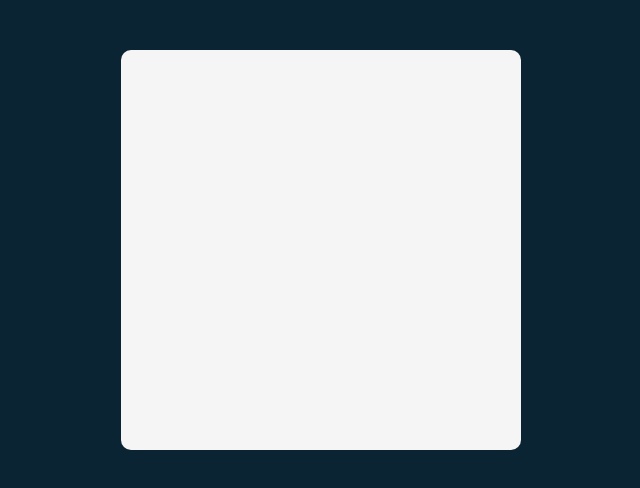
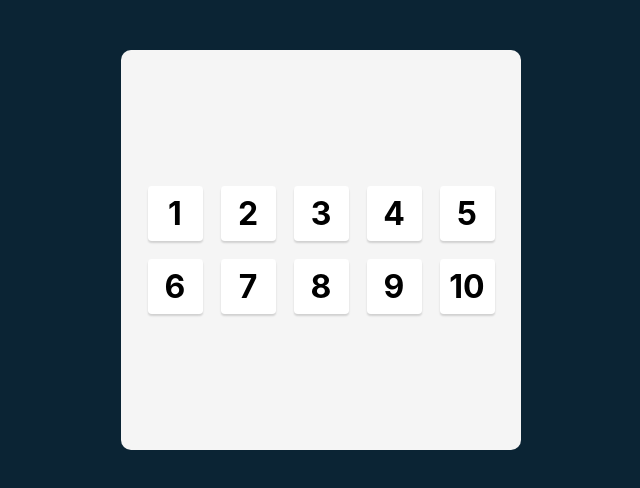
Before and after one commit to c-yip/tenzies, a React (Create React App) app: page / in a window 1280 px wide. Shown: the top 488 px of the page, without its empty margins (319-959 px from the left). Built offline with nearby package versions, Linux system fonts and the light colour scheme.

Commit message:
Create and style basic die components.

```diff
--- a/src/App.css
+++ b/src/App.css
@@ -10,4 +10,29 @@
   height: 400px;
   width: 400px;
   border-radius: 10px;
+  display: flex;
+  justify-content: center;
+  align-items: center;
 }
+
+.dice-container {
+  display: grid;
+  grid-template-columns: repeat(5, 1fr);
+  gap: 18px;
+}
+
+.die {
+  height: 55px;
+  width: 55px;
+  background: #FFFFFF;
+  box-shadow: 0px 2px 2px rgba(0, 0, 0, 0.15);
+  border-radius: 3.81277px;
+  display: flex;
+  justify-content: center;
+  align-items: center;
+  cursor: pointer;
+}
+
+.die-num {
+  font-size: 2rem;
+}
--- a/src/App.js
+++ b/src/App.js
@@ -1,8 +1,22 @@
 import './App.css';
+import Die from './components/Die'
 
 function App() {
   return (
-    <main></main>
+    <main>
+      <div className="dice-container">
+        <Die value="1" />
+        <Die value="2" />
+        <Die value="3" />
+        <Die value="4" />
+        <Die value="5" />
+        <Die value="6" />
+        <Die value="7" />
+        <Die value="8" />
+        <Die value="9" />
+        <Die value="10" />
+      </div>
+    </main>
   );
 }
 
--- /dev/null
+++ b/src/components/Die.js
@@ -0,0 +1,7 @@
+export default function Die (props) {
+  return (
+    <div className="die">
+      <h2 className="die-num">{props.value}</h2>
+    </div>
+  )
+}
```
